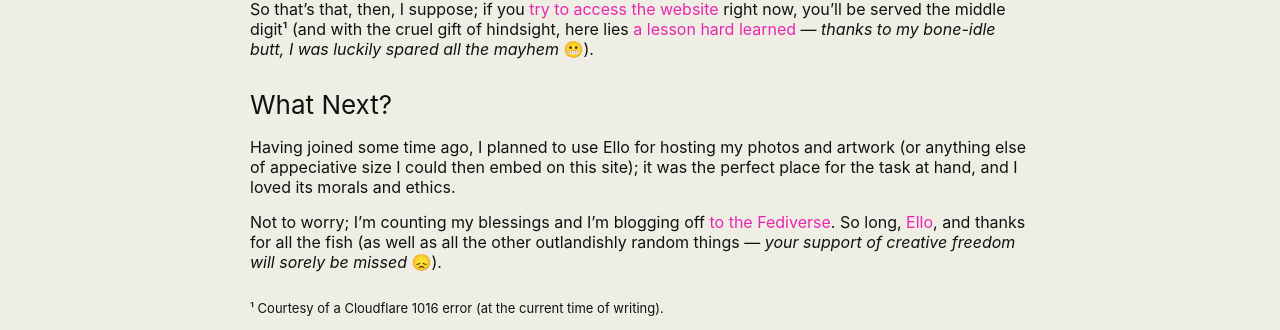
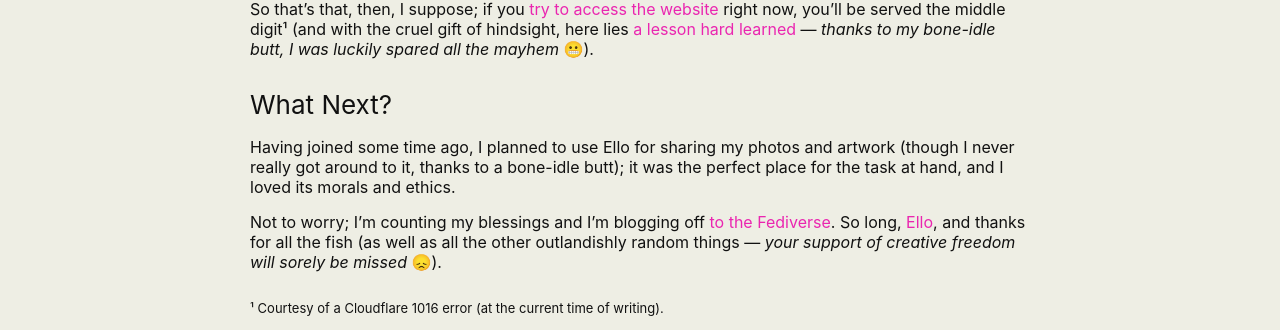
Before and after one commit to martbetz/martbetz.github.io, a Jekyll site: the page built from _posts/2023-11-06-so-long-ello.md, in a window 1280 px wide. Shown: the part 728-1058 px from the top of the page. Built offline with Jekyll 4.4.1, drawn with Linux system fonts in a browser that asks for light colours.

Commit message:
Update 2023-11-06-so-long-ello.md

```diff
--- a/_posts/2023-11-06-so-long-ello.md
+++ b/_posts/2023-11-06-so-long-ello.md
@@ -33,7 +33,7 @@
 
 <!--Sadly, for a great many users of Ello, here lies [a lesson hard learned](https://danthornton.net/2023/06/is-it-goodbye-to-ello-another-niche-network-gone/#comment-34580). I&nbsp;was going to host all my shots there, along side my digital art (I already had an account, so it somewhat made practical sense). Preaching with blessings of hindsight, I was saved by my bone-idle butt; had I been otherwise inclined... 😬-->
 
-Having joined some time ago, I planned to use Ello for hosting my photos and artwork (or anything else of appeciative size I could then embed on this site); it was the perfect place for the task at hand, and I loved its morals and ethics.
+Having joined some time ago, I planned to use Ello for sharing my photos and artwork (though I never really got around to it, thanks to a bone-idle butt); it was the perfect place for the task at hand, and I loved its morals and ethics.
 
 Not to worry; I’m counting my blessings and I’m blogging off [to the Fediverse](https://www.fediverse.to). So long, [Ello](https://en.m.wikipedia.org/wiki/Ello_(social_network)), and thanks for all the fish (as well as all the other outlandishly random things&nbsp;— <i>your support of creative freedom will sorely be missed&nbsp;</i>😞).
 
```
